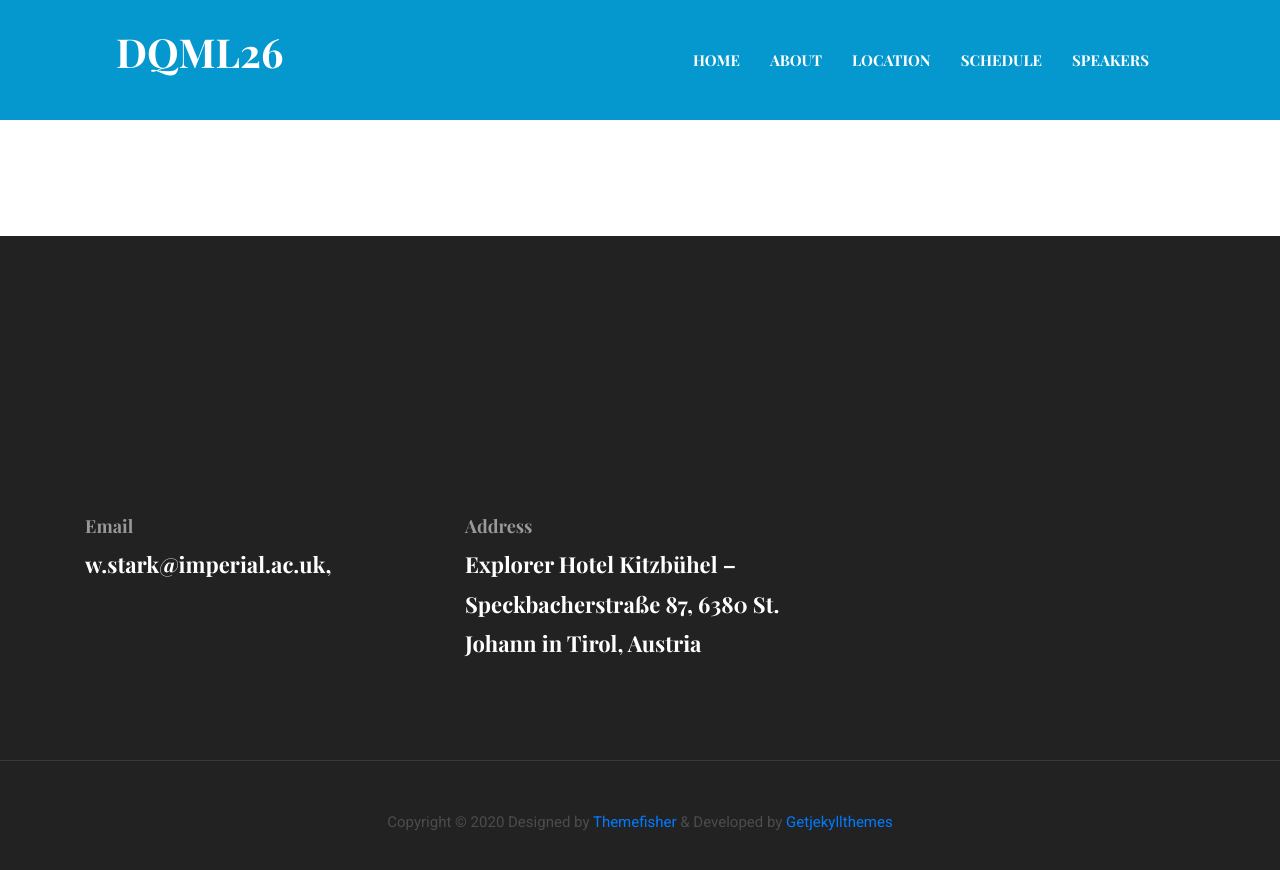
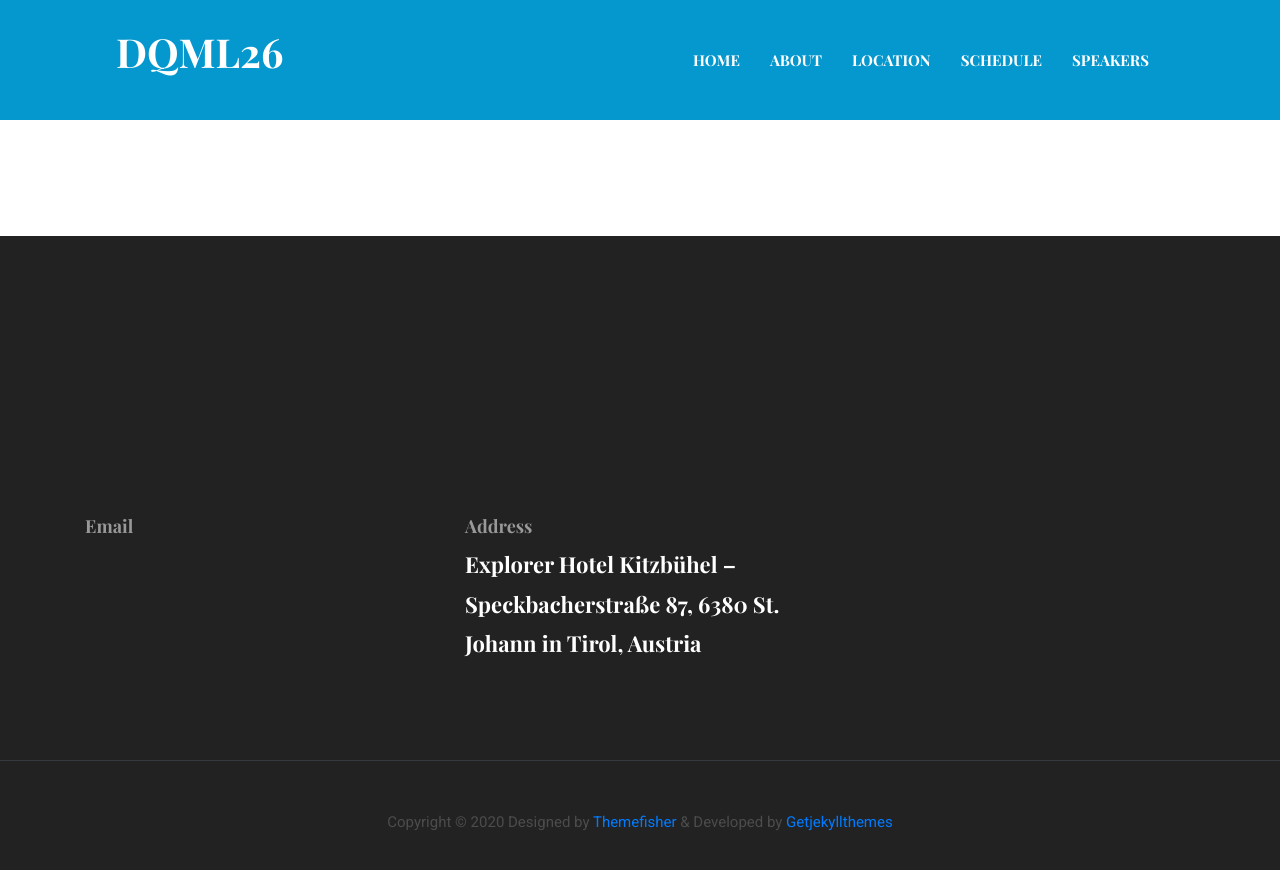
Before and after one commit to DQML26/DQML26.github.io, a Jekyll site: the page built from index.html, in a window 1280 px wide and 900 px high, scrolled down 1683 px. Shown: the top 870 px of the window. Built offline with Jekyll 4.4.1, drawn with Linux system fonts in a browser that asks for light colours.

Commit message:
Remove email

```diff
--- a/_data/settings.yml
+++ b/_data/settings.yml
@@ -5,7 +5,6 @@ title: DQML26
 logo:
 author: DQML conference preparation committee
 description: welcome to our web-page
-email: w.stark@imperial.ac.uk,
 phone: a phone number
 address: Explorer Hotel Kitzbühel – Speckbacherstraße 87, 6380 St. Johann in Tirol, Austria
 copyright: Copyright &copy; 2020 Designed by [Themefisher](https://themefisher.com) & Developed by [Getjekyllthemes](https://getjekyllthemes.com)
```
